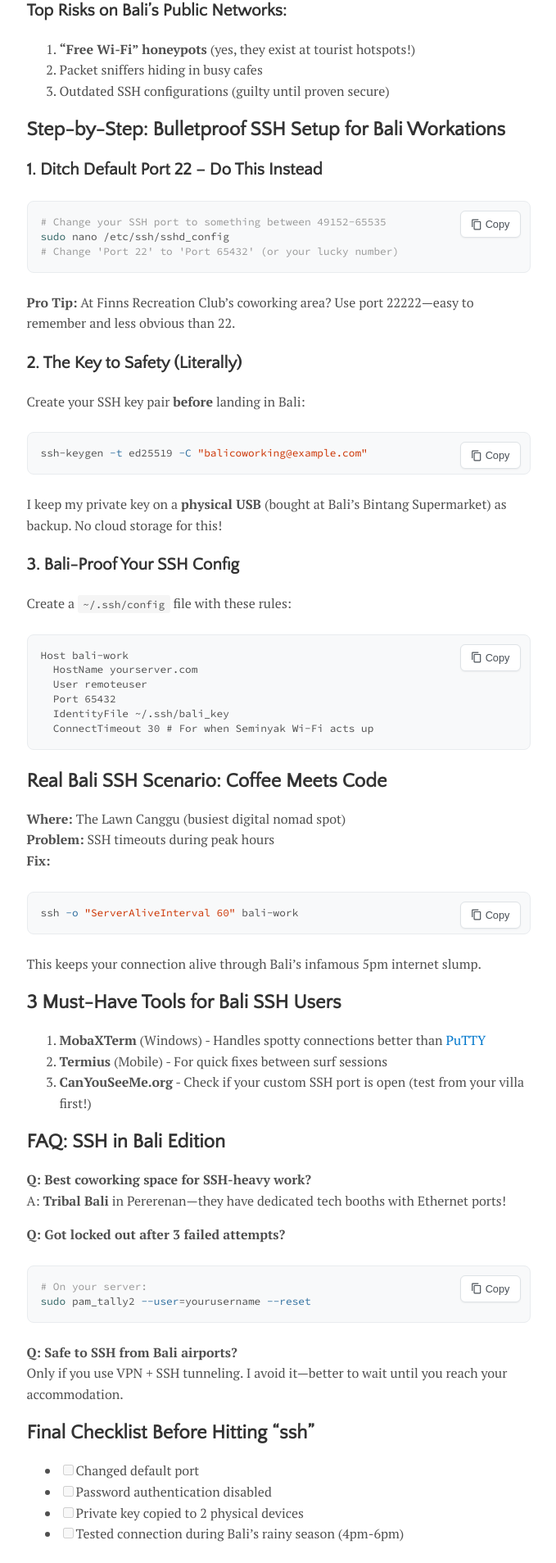
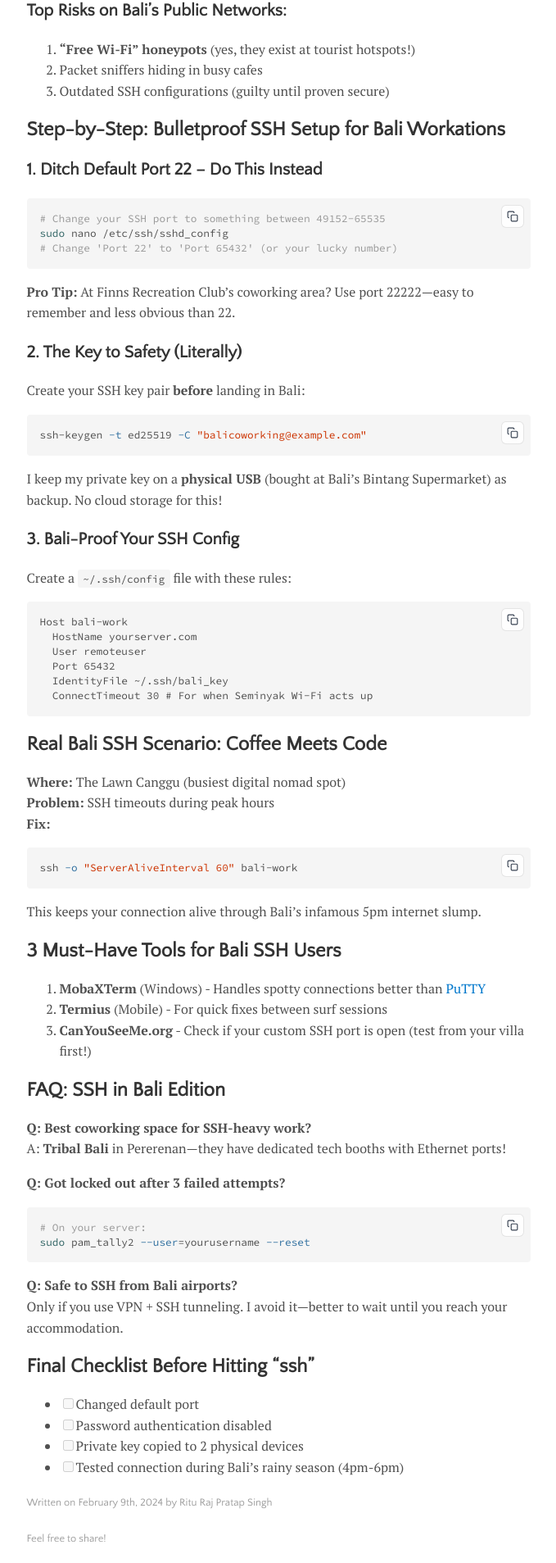
Before and after one commit to theriturajps/theriturajps.github.io, a Jekyll site: the page built from _posts/2024-02-09-use-ssh-safely-in-balis-coworking-spaces.md, in a window 1280 px wide. Shown: the part 512-2419 px from the top of the page at 82% size, without its empty margins (300-979 px from the left). Built offline with Jekyll 4.4.1, drawn with Linux system fonts in a browser that asks for light colours.

Commit message:
Refactor copy button implementation for code blocks and improve styling for better responsiveness

```diff
--- a/_includes/copy-clipboard.html
+++ b/_includes/copy-clipboard.html
@@ -1,157 +1,55 @@
-<style>
-  /* Code block container styling */
-  .code-container {
-    position: relative;
-    margin: 1.5rem 0;
-  }
-
-  .code-container pre {
-    margin: 0;
-    padding: 1rem 1rem 1rem 1rem;
-    border-radius: 8px;
-    background-color: #f8f9fa;
-    border: 1px solid #e9ecef;
-    overflow-x: auto;
-  }
-
-  /* Copy button styling */
-  .copy-btn {
-    position: absolute;
-    top: 0.75rem;
-    right: 0.75rem;
-    background: #ffffff;
-    border: 1px solid #dee2e6;
-    border-radius: 6px;
-    padding: 0.5rem 0.75rem;
-    font-size: 0.8rem;
-    font-weight: 500;
-    color: #495057;
-    cursor: pointer;
-    transition: all 0.2s ease;
-    box-shadow: 0 1px 2px rgba(0, 0, 0, 0.05);
-    display: flex;
-    align-items: center;
-    gap: 0.25rem;
-    z-index: 10;
-    min-width: 70px;
-    justify-content: center;
-  }
-
-  .copy-btn:hover {
-    background: #f8f9fa;
-    border-color: #adb5bd;
-    transform: translateY(-1px);
-    box-shadow: 0 2px 4px rgba(0, 0, 0, 0.1);
-  }
-
-  .copy-btn:active {
-    transform: translateY(0);
-    box-shadow: 0 1px 2px rgba(0, 0, 0, 0.05);
-  }
-
-  .copy-btn.copied {
-    background: #d4edda;
-    border-color: #c3e6cb;
-    color: #155724;
-  }
-
-  .copy-btn.copied:hover {
-    background: #d4edda;
-    border-color: #c3e6cb;
-  }
-
-  /* Icon styling */
-  .copy-icon {
-    width: 14px;
-    height: 14px;
-    fill: currentColor;
-  }
-
-  /* Language label styling */
-  .code-language {
-    position: absolute;
-    top: 0.75rem;
-    left: 0.75rem;
-    background: #6c757d;
-    color: #ffffff;
-    padding: 0.25rem 0.5rem;
-    border-radius: 4px;
-    font-size: 0.7rem;
-    font-weight: 500;
-    text-transform: uppercase;
-    letter-spacing: 0.05em;
-    z-index: 5;
-  }
-
-  /* Adjust padding when language label is present */
-  .code-container.has-language pre {
-    padding-top: 2.5rem;
-  }
-
-  /* Responsive adjustments */
-  @media (max-width: 768px) {
-    .copy-btn {
-      top: 0.75rem;
-      right: 0.75rem;
-      padding: 0.5rem 0.75rem;
-      font-size: 0.75rem;
-      min-width: 60px;
-    }
-
-    .code-language {
-      top: 0.5rem;
-      left: 0.5rem;
-      font-size: 0.65rem;
-    }
-
-    .code-container.has-language pre {
-      padding-top: 2.25rem;
-    }
-  }
-</style>
-
 <script>
 document.addEventListener('DOMContentLoaded', function() {
-  // Function to create copy button
-  function createCopyButton() {
-    const button = document.createElement('button');
-    button.className = 'copy-btn';
-    button.type = 'button';
-    button.innerHTML = `
-      <svg class="copy-icon" viewBox="0 0 24 24">
-        <path d="M16 1H4c-1.1 0-2 .9-2 2v14h2V3h12V1zm3 4H8c-1.1 0-2 .9-2 2v14c0 1.1.9 2 2 2h11c1.1 0 2-.9 2-2V7c0-1.1-.9-2-2-2zm0 16H8V7h11v14z"/>
-      </svg>
-      <span class="copy-text">Copy</span>
-    `;
-    return button;
+  // Find all code blocks with the Jekyll syntax highlighter structure
+  const codeBlocks = document.querySelectorAll('.language-javascript .highlight pre, .language-js .highlight pre, .language-go .highlight pre, .language-python .highlight pre, .language-java .highlight pre, .language-css .highlight pre, .language-html .highlight pre, .language-bash .highlight pre, .language-shell .highlight pre, .language-json .highlight pre, .language-xml .highlight pre, .language-yaml .highlight pre, .language-yml .highlight pre, .language-sql .highlight pre, .language-php .highlight pre, .language-ruby .highlight pre, .language-c .highlight pre, .language-cpp .highlight pre, .language-csharp .highlight pre, .language-swift .highlight pre, .language-kotlin .highlight pre, .language-typescript .highlight pre, .language-ts .highlight pre, div[class*="language-"] .highlight pre');
+
+  codeBlocks.forEach(function(codeBlock, index) {
+    // Create wrapper div if it doesn't exist
+    const parentDiv = codeBlock.closest('div[class*="language-"]');
+    if (!parentDiv) return;
+
+    // Check if copy button already exists
+    if (parentDiv.querySelector('.copy-btn-wrapper')) return;
+
+    // Create copy button wrapper
+    const copyWrapper = document.createElement('div');
+    copyWrapper.className = 'copy-btn-wrapper';
+
+    // Create copy button
+    const copyBtn = document.createElement('button');
+    copyBtn.className = 'copy-btn';
+    copyBtn.innerHTML = '<svg width="14" height="14" viewBox="0 0 24 24" fill="none" stroke="currentColor" stroke-width="2"><rect x="9" y="9" width="13" height="13" rx="2" ry="2"></rect><path d="m5 15H4a2 2 0 0 1-2-2V4a2 2 0 0 1 2-2h9a2 2 0 0 1 2 2v1"></path></svg>';
+    copyBtn.setAttribute('aria-label', 'Copy code to clipboard');
+    copyBtn.setAttribute('title', 'Copy code');
+
+    // Add click event
+    copyBtn.addEventListener('click', function() {
+      // Get the code text - remove HTML tags and get plain text
+      const codeElement = codeBlock.querySelector('code') || codeBlock;
+      const codeText = codeElement.innerText || codeElement.textContent;
+
+      // Copy to clipboard
+      if (navigator.clipboard && window.isSecureContext) {
+        navigator.clipboard.writeText(codeText).then(function() {
+          showCopyFeedback(copyBtn);
+        }).catch(function(err) {
+          console.error('Failed to copy: ', err);
+          fallbackCopyTextToClipboard(codeText, copyBtn);
+        });
+      } else {
+        fallbackCopyTextToClipboard(codeText, copyBtn);
       }
+    });
 
-  // Function to show success feedback
-  function showCopySuccess(button) {
-    const originalContent = button.innerHTML;
-    button.classList.add('copied');
-    button.innerHTML = `
-      <svg class="copy-icon" viewBox="0 0 24 24">
-        <path d="M9 16.17L4.83 12l-1.42 1.41L9 19 21 7l-1.41-1.41z"/>
-      </svg>
-      <span class="copy-text">Copied!</span>
-    `;
+    copyWrapper.appendChild(copyBtn);
 
-    setTimeout(() => {
-      button.classList.remove('copied');
-      button.innerHTML = originalContent;
-    }, 2000);
-  }
+    // Position the button
+    parentDiv.style.position = 'relative';
+    parentDiv.appendChild(copyWrapper);
+  });
 
-  // Function to copy text to clipboard
-  async function copyToClipboard(text, button) {
-    try {
-      // Modern approach
-      if (navigator.clipboard && window.isSecureContext) {
-        await navigator.clipboard.writeText(text);
-        showCopySuccess(button);
-      } else {
-        // Fallback approach
+  // Fallback copy function for older browsers
+  function fallbackCopyTextToClipboard(text, button) {
     const textArea = document.createElement('textarea');
     textArea.value = text;
     textArea.style.position = 'fixed';
@@ -162,96 +60,98 @@ document.addEventListener('DOMContentLoaded', function() {
     textArea.select();
 
     try {
-          document.execCommand('copy');
-          showCopySuccess(button);
+      const successful = document.execCommand('copy');
+      if (successful) {
+        showCopyFeedback(button);
+      }
     } catch (err) {
-          console.error('Failed to copy text: ', err);
-          // Show error feedback
-          button.innerHTML = `
-            <svg class="copy-icon" viewBox="0 0 24 24">
-              <path d="M19 6.41L17.59 5 12 10.59 6.41 5 5 6.41 10.59 12 5 17.59 6.41 19 12 13.41 17.59 19 19 17.59 13.41 12z"/>
-            </svg>
-            <span class="copy-text">Error</span>
-          `;
-          setTimeout(() => {
-            button.innerHTML = `
-              <svg class="copy-icon" viewBox="0 0 24 24">
-                <path d="M16 1H4c-1.1 0-2 .9-2 2v14h2V3h12V1zm3 4H8c-1.1 0-2 .9-2 2v14c0 1.1.9 2 2 2h11c1.1 0 2-.9 2-2V7c0-1.1-.9-2-2-2zm0 16H8V7h11v14z"/>
-              </svg>
-              <span class="copy-text">Copy</span>
-            `;
-          }, 2000);
-        } finally {
+      console.error('Fallback: Oops, unable to copy', err);
+    }
+
     document.body.removeChild(textArea);
   }
+
+  // Show copy feedback
+  function showCopyFeedback(button) {
+    const originalHTML = button.innerHTML;
+    button.innerHTML = '<svg width="14" height="14" viewBox="0 0 24 24" fill="none" stroke="currentColor" stroke-width="2"><polyline points="20,6 9,17 4,12"></polyline></svg>';
+    button.classList.add('copied');
+
+    setTimeout(function() {
+      button.innerHTML = originalHTML;
+      button.classList.remove('copied');
+    }, 2000);
   }
-    } catch (err) {
-      console.error('Failed to copy text: ', err);
+});
+</script>
+
+<style>
+.copy-btn-wrapper {
+  position: absolute;
+  top: 8px;
+  right: 8px;
+  z-index: 10;
+}
+
+.copy-btn {
+  background: rgba(255, 255, 255, 0.9);
+  border: 1px solid rgba(0, 0, 0, 0.1);
+  border-radius: 6px;
+  padding: 6px;
+  cursor: pointer;
+  transition: all 0.2s ease;
+  display: flex;
+  align-items: center;
+  justify-content: center;
+  width: 28px;
+  height: 28px;
+  backdrop-filter: blur(4px);
+  color: #374151;
+}
+
+.copy-btn:hover {
+  background: rgba(255, 255, 255, 1);
+  border-color: rgba(0, 0, 0, 0.2);
+  transform: translateY(-1px);
+  box-shadow: 0 2px 4px rgba(0, 0, 0, 0.1);
+}
+
+.copy-btn:active {
+  transform: translateY(0);
+}
+
+.copy-btn.copied {
+  background: rgba(34, 197, 94, 0.9);
+  border-color: rgba(34, 197, 94, 0.3);
+  color: white;
+}
+
+.copy-btn svg {
+  width: 14px;
+  height: 14px;
+}
+
+/* Ensure code blocks have relative positioning */
+div[class*="language-"] {
+  position: relative;
+}
+
+/* Hide copy button on very small screens */
+@media (max-width: 480px) {
+  .copy-btn-wrapper {
+    top: 4px;
+    right: 4px;
+  }
+
+  .copy-btn {
+    width: 24px;
+    height: 24px;
+    padding: 4px;
+  }
+
+  .copy-btn svg {
+    width: 12px;
+    height: 12px;
   }
 }
-
-  // Find all code blocks and add copy buttons
-  const codeBlocks = document.querySelectorAll('pre code, pre');
-
-  codeBlocks.forEach((codeBlock) => {
-    // Skip if it's a nested code element
-    if (codeBlock.tagName === 'CODE' && codeBlock.parentElement.tagName !== 'PRE') {
-      return;
-    }
-
-    const pre = codeBlock.tagName === 'PRE' ? codeBlock : codeBlock.parentElement;
-
-    // Skip if already processed
-    if (pre.closest('.code-container')) {
-      return;
-    }
-
-    // Create wrapper container
-    const container = document.createElement('div');
-    container.className = 'code-container';
-
-    // Check for language class (common in syntax highlighters)
-    const codeElement = pre.querySelector('code') || pre;
-    const classList = Array.from(codeElement.classList);
-    const languageClass = classList.find(cls =>
-      cls.startsWith('language-') ||
-      cls.startsWith('lang-') ||
-      cls.match(/^(javascript|js|python|html|css|java|cpp|c|php|ruby|go|rust|typescript|ts|json|xml|yaml|sql|bash|shell|powershell)$/i)
-    );
-
-    let language = '';
-    if (languageClass) {
-      if (languageClass.startsWith('language-')) {
-        language = languageClass.replace('language-', '');
-      } else if (languageClass.startsWith('lang-')) {
-        language = languageClass.replace('lang-', '');
-      } else {
-        language = languageClass;
-      }
-    }
-
-    // Wrap the pre element
-    pre.parentNode.insertBefore(container, pre);
-    container.appendChild(pre);
-
-    // Add language label if detected
-    if (language) {
-      container.classList.add('has-language');
-      const languageLabel = document.createElement('span');
-      languageLabel.className = 'code-language';
-      languageLabel.textContent = language;
-      container.appendChild(languageLabel);
-    }
-
-    // Create and add copy button
-    const copyButton = createCopyButton();
-    container.appendChild(copyButton);
-
-    // Add click event listener
-    copyButton.addEventListener('click', () => {
-      const code = codeElement.textContent || codeElement.innerText;
-      copyToClipboard(code, copyButton);
-    });
-  });
-});
-</script>
+</style>
```
Lines whose indentation alone changed are shown as unchanged.
